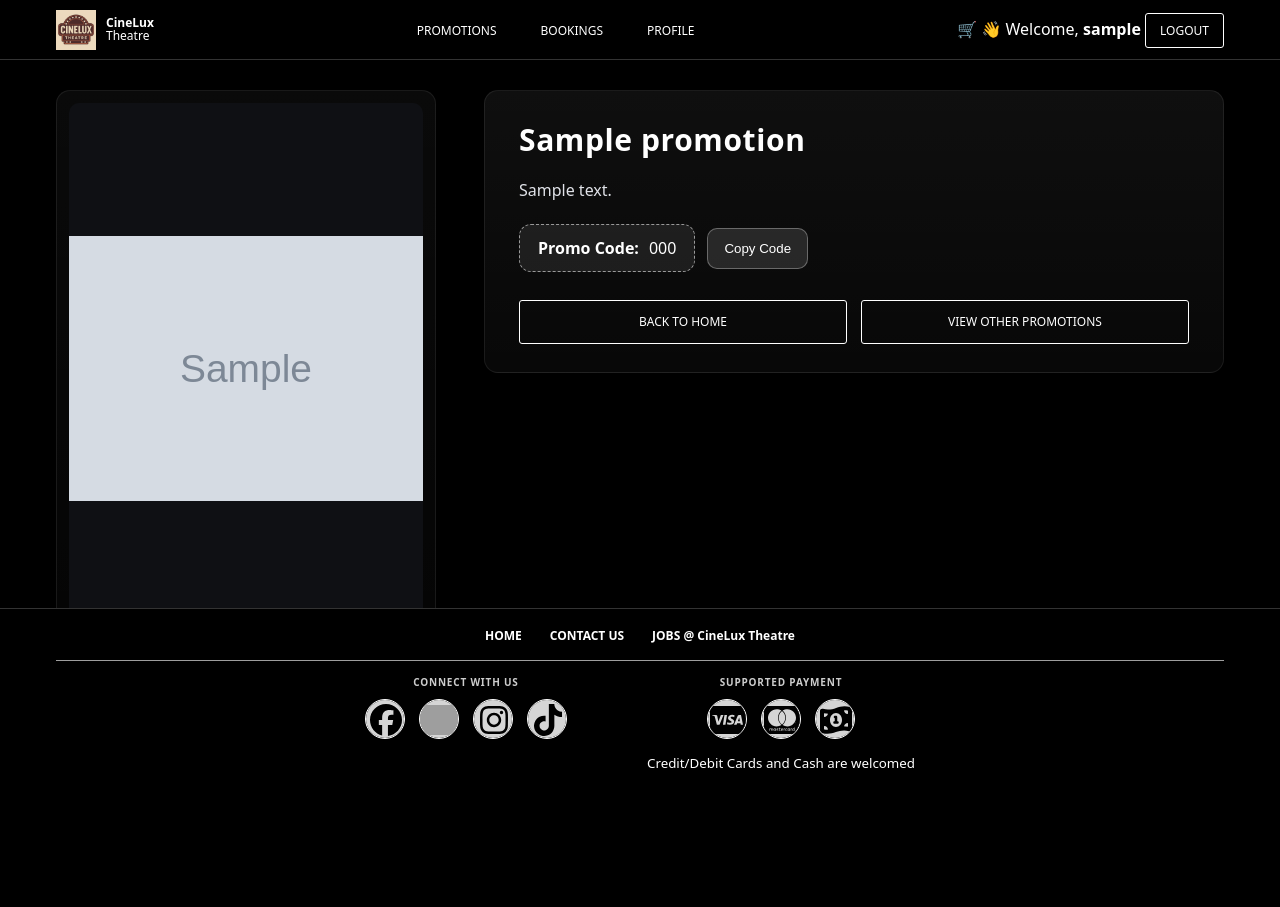
After one commit to dsnyeo/ie4727-cinema-project, a PHP site: page /promotiondetails.php?id=1 in a window 1280 px wide. The commit adds this page. Run offline with PHP 8.4, Linux system fonts and the light colour scheme; the visitor is signed in with stand-in values (Sample User, id 1); tables that the repository leaves empty hold one stand-in row (values such as "Sample post"); grey boxes marked "Sample" are stand-in pictures; grey boxes are pictures that could not be loaded.

Commit message:
promotions, promotiondetails page, cinema.sql, insert_into_promotions.sql

```diff
--- a/bookings.php
+++ b/bookings.php
@@ -192,7 +192,7 @@ function e($s){ return htmlspecialchars((string)$s, ENT_QUOTES, 'UTF-8'); }
         <div id="main_nav">
             <nav>
                 <ul>
-                <li><a href="#">PROMOTIONS</a></li>
+                <li><a href="promotions.php">PROMOTIONS</a></li>
                 <li><a href="bookings.php">BOOKINGS</a></li>
                 <li><a href="profile.php">PROFILE</a></li>
                 </ul>
--- a/cart.php
+++ b/cart.php
@@ -108,7 +108,7 @@ $grandTotalFmt = number_format($grandTotalRaw, 2);
         <div id="main_nav">
           <nav>
             <ul>
-              <li><a href="#">PROMOTIONS</a></li>
+              <li><a href="promotions.php">PROMOTIONS</a></li>
               <li><a href="bookings.php">BOOKINGS</a></li>
               <li><a href="profile.php">PROFILE</a></li>
             </ul>
--- a/checkout.php
+++ b/checkout.php
@@ -62,7 +62,7 @@ $grandTotalFmt = number_format($grandTotalRaw, 2);
         <div id="main_nav">
           <nav>
             <ul>
-              <li><a href="#">PROMOTIONS</a></li>
+              <li><a href="promotions.php">PROMOTIONS</a></li>
               <li><a href="bookings.php">BOOKINGS</a></li>
               <li><a href="profile.php">PROFILE</a></li>
             </ul>
--- a/index.php
+++ b/index.php
@@ -75,7 +75,7 @@ function e($s){ return htmlspecialchars($s ?? '', ENT_QUOTES, 'UTF-8'); }
         <div id="main_nav">
           <nav>
             <ul>
-              <li><a href="#">PROMOTIONS</a></li>
+              <li><a href="promotions.php">PROMOTIONS</a></li>
               <li><a href="bookings.php">BOOKINGS</a></li>
               <li><a href="profile.php">PROFILE</a></li>
             </ul>
--- a/jobs.php
+++ b/jobs.php
@@ -171,7 +171,7 @@ if ($_SERVER['REQUEST_METHOD'] === 'POST') {
         <div id="main_nav">
           <nav>
             <ul>
-              <li><a href="#">PROMOTIONS</a></li>
+              <li><a href="promotions.php">PROMOTIONS</a></li>
               <li><a href="bookings.php">BOOKINGS</a></li>
               <li><a href="profile.php">PROFILE</a></li>
             </ul>
--- a/login-main.php
+++ b/login-main.php
@@ -38,7 +38,7 @@ if ($flash) {
       <div id="main_nav">
       <nav>
         <ul>
-          <li><a href="#">PROMOTIONS</a></li>
+          <li><a href="promotions.php">PROMOTIONS</a></li>
           <li><a href="bookings.php">BOOKINGS</a></li>
           <li><a href="profile.php">PROFILE</a></li>
         </ul>
--- a/moviedetails.php
+++ b/moviedetails.php
@@ -93,7 +93,7 @@ $st->close();
         <div id="main_nav">
           <nav>
             <ul>
-              <li><a href="#">PROMOTIONS</a></li>
+              <li><a href="promotions.php">PROMOTIONS</a></li>
               <li><a href="bookings.php">BOOKINGS</a></li>
               <li><a href="profile.php">PROFILE</a></li>
             </ul>
--- a/profile.php
+++ b/profile.php
@@ -197,7 +197,7 @@ if ($_SERVER['REQUEST_METHOD'] === 'POST') {
         <div id="main_nav">
           <nav>
             <ul>
-              <li><a href="#">PROMOTIONS</a></li>
+              <li><a href="promotions.php">PROMOTIONS</a></li>
               <li><a href="bookings.php">BOOKINGS</a></li>
               <li><a href="profile.php">PROFILE</a></li>
             </ul>
--- /dev/null
+++ b/promotiondetails.php
@@ -0,0 +1,256 @@
+<?php
+include "dbconnect.php";
+session_start();
+
+if (!isset($dbcnx) || $dbcnx->connect_errno) {
+  die("Database connection not found or failed.");
+}
+
+$promo_id = isset($_GET['id']) ? (int)$_GET['id'] : 0;
+if ($promo_id <= 0) {
+  http_response_code(400);
+  $error = "Invalid promotion ID.";
+}
+
+$promo = null;
+if (!isset($error)) {
+  $stmt = $dbcnx->prepare("SELECT PromoID, PromoName, PromoImage, PromoDescription, PromoCode FROM promotions WHERE PromoID = ?");
+  $stmt->bind_param("i", $promo_id);
+  $stmt->execute();
+  $result = $stmt->get_result();
+  $promo = $result && $result->num_rows ? $result->fetch_assoc() : null;
+  $stmt->close();
+}
+
+function e($s){ return htmlspecialchars($s ?? '', ENT_QUOTES, 'UTF-8'); }
+$img = ($promo && !empty($promo['PromoImage'])) ? $promo['PromoImage'] : 'images/placeholder_promo.jpg';
+?>
+<!DOCTYPE html>
+<html lang="en">
+<head>
+  <meta charset="utf-8" />
+  <meta name="viewport" content="width=device-width,initial-scale=1" />
+  <title><?= isset($promo['PromoName']) ? e($promo['PromoName']).' | ' : '' ?>CineLux Theatre</title>
+  <link rel="stylesheet" href="styles.css" />
+  <style>
+    body, h1, h2, h3, p, span, a, strong, small { color: #fff !important; }
+
+    .promo-wrap { padding-top: 30px; padding-bottom: 80px; }
+
+    .promo-hero {
+      display: grid;
+      grid-template-columns: 380px 1fr;
+      gap: 48px;
+      align-items: start;
+      max-width: 1200px;
+      margin: 0 auto;
+    }
+
+    .poster-stage {
+      background: linear-gradient(180deg, rgba(255,255,255,0.04), rgba(255,255,255,0.02));
+      border: 1px solid rgba(255,255,255,0.08);
+      border-radius: 14px;
+      padding: 12px;
+      box-shadow: 0 16px 30px rgba(0,0,0,.45);
+    }
+    .poster-media {
+      width: 100%;
+      aspect-ratio: 2 / 3;
+      background: #0f1014;
+      border-radius: 10px;
+      display: flex; align-items: center; justify-content: center;
+      overflow: hidden;
+    }
+    .poster-media img {
+      width: 100%;
+      height: 100%;
+      object-fit: contain;
+    }
+
+    .promo-card {
+      background: linear-gradient(180deg, rgba(255,255,255,0.06), rgba(255,255,255,0.03));
+      border: 1px solid rgba(255,255,255,0.08);
+      border-radius: 14px;
+      padding: 28px 34px;
+      box-shadow: 0 18px 40px rgba(0,0,0,.35);
+    }
+
+    .promo-title {
+      font-size: 30px; letter-spacing: .02em; margin-bottom: 16px;
+      color: #fff;
+    }
+
+    .promo-desc {
+      color: #e0e2e8;
+      line-height: 1.75;
+      margin-bottom: 20px;
+      font-size: 16px;
+      text-align: justify;
+    }
+
+    .code-row { display:flex; gap:12px; align-items:center; margin-top: 12px; }
+    .promo-code {
+      display:inline-flex; align-items:center; gap:10px;
+      border:1px dashed #999;
+      border-radius: 12px;
+      padding: 12px 18px;
+      background: rgba(255,255,255,0.08);
+      font-size: 16px;
+    }
+
+    .copy-btn {
+      border: 1px solid rgba(255,255,255,0.3);
+      background: rgba(255,255,255,0.12);
+      color: #fff;
+      padding: 12px 16px;
+      border-radius: 10px;
+      cursor: pointer;
+      transition: transform .15s ease, filter .15s ease;
+    }
+    .copy-btn:hover { transform: translateY(-1px); filter: brightness(1.1); }
+
+    .actions {
+      display:flex;
+      gap:14px;
+      margin-top: 28px;
+    }
+
+    .actions .btn,
+    .actions .btn_outline {
+    display: inline-flex;
+    align-items: center;
+    justify-content: center;
+    text-align: center;
+    min-height: 44px;
+    line-height: 1;
+    padding: 12px 18px;
+    }
+  </style>
+</head>
+<body>
+  <header>
+    <div id="wrapper">
+      <div class="container header_bar">
+        <a class="brand" href="index.php">
+          <span class="brand_logo">
+            <img src="./images/cinema_logo.png" alt="Cinema Logo">
+          </span>
+          <span class="brand_text">
+            <strong>CineLux</strong><br />
+            <span>Theatre</span>
+          </span>
+        </a>
+        <div id="main_nav">
+          <nav>
+            <ul>
+              <li><a href="promotions.php">PROMOTIONS</a></li>
+              <li><a href="bookings.php">BOOKINGS</a></li>
+              <li><a href="profile.php">PROFILE</a></li>
+            </ul>
+          </nav>
+        </div>
+        <div>
+          <?php if (isset($_SESSION['sess_user'])): ?>
+            <span class="welcome_text">
+              <a href="cart.php" style="text-decoration: none;">🛒</a>
+              👋 Welcome, <strong><?= e($_SESSION['sess_user']) ?></strong>
+            </span>
+            <a class="btn btn_ghost" href="logout.php">LOGOUT</a>
+          <?php else: ?>
+            <a class="btn btn_ghost" href="login-main.php">LOGIN</a>
+          <?php endif; ?>
+        </div>
+      </div>
+    </div>
+  </header>
+  <main>
+    <section class="section promo-wrap">
+      <div class="container">
+        <?php if (isset($error)): ?>
+          <h2 class="section_title">PROMOTION</h2>
+          <p><?= e($error) ?></p>
+          <div class="actions">
+            <a class="btn btn_outline" href="index.php">BACK TO HOME</a>
+            <a class="btn btn_outline" href="promotions.php">VIEW OTHER PROMOTIONS</a>
+          </div>
+        <?php elseif (!$promo): ?>
+          <h2 class="section_title">PROMOTION NOT FOUND</h2>
+          <p>The promotion you’re looking for doesn’t exist or may have been removed.</p>
+          <div class="actions">
+            <a class="btn btn_outline" href="index.php">BACK TO HOME</a>
+            <a class="btn btn_outline" href="promotions.php">VIEW OTHER PROMOTIONS</a>
+          </div>
+        <?php else: ?>
+          <div class="promo-hero">
+            <div class="poster-stage">
+              <div class="poster-media">
+                <img src="<?= e($img) ?>" alt="<?= e($promo['PromoName']) ?> Poster" />
+              </div>
+            </div>
+            <div class="promo-card">
+              <h1 class="promo-title"><?= e($promo['PromoName']) ?></h1>
+              <?php if (!empty($promo['PromoDescription'])): ?>
+                <div class="promo-desc"><?= nl2br(e($promo['PromoDescription'])) ?></div>
+              <?php endif; ?>
+              <?php if (!empty($promo['PromoCode'])): ?>
+                <div class="code-row">
+                  <div class="promo-code" id="promoCode" data-code="<?= e($promo['PromoCode']) ?>">
+                    <strong>Promo Code:</strong> <span><?= e($promo['PromoCode']) ?></span>
+                  </div>
+                  <button class="copy-btn" id="copyBtn" type="button">Copy Code</button>
+                </div>
+              <?php endif; ?>
+              <div class="actions">
+                <a class="btn btn_outline" href="index.php">BACK TO HOME</a>
+                <a class="btn btn_outline" href="promotions.php">VIEW OTHER PROMOTIONS</a>
+              </div>
+            </div>
+          </div>
+        <?php endif; ?>
+      </div>
+    </section>
+  </main>
+  <footer class="site_footer">
+    <div class="container footer_links">
+      <a href="index.php">HOME</a>
+      <a href="#">CONTACT US</a>
+      <a href="jobs.php">JOBS @ CineLux Theatre</a>
+    </div>
+    <div class="container"><hr class="footer_divider" /></div>
+    <div class="container footer_panels">
+      <div class="footer_panel left">
+        <div class="panel_title">CONNECT WITH US</div>
+        <ul class="icon_list" aria-label="Social links">
+          <li><a class="icon_btn"><img src="./images/fb.svg" alt="Facebook"></a></li>
+          <li><a class="icon_btn" aria-label="Twitter / X"><img src="./images/x.svg" alt="Twitter | X"></a></li>
+          <li><a class="icon_btn" aria-label="Instagram"><img src="./images/instagram.svg" alt="Instagram"></a></li>
+          <li><a class="icon_btn" aria-label="TikTok"><img src="./images/tiktok.svg" alt="TikTok"></a></li>
+        </ul>
+      </div>
+      <div class="footer_panel right">
+        <div class="panel_title">SUPPORTED PAYMENT</div>
+        <ul class="icon_list" aria-label="Payment">
+          <li><a href="#" class="icon_btn"><img src="./images/visa.svg" alt="visa"></a></li>
+          <li><a href="#" class="icon_btn"><img src="./images/mastercard.svg" alt="mastercard"></a></li>
+          <li><a href="#" class="icon_btn"><img src="./images/cash.svg" alt="cash"></a></li>
+        </ul>
+        <small>Credit/Debit Cards and Cash are welcomed</small>
+      </div>
+    </div>
+  </footer>
+  <script>
+    const btn = document.getElementById('copyBtn');
+    const pill = document.getElementById('promoCode');
+    if (btn && pill) {
+      btn.addEventListener('click', () => {
+        const code = pill.getAttribute('data-code');
+        navigator.clipboard.writeText(code).then(() => {
+          const oldText = btn.textContent;
+          btn.textContent = 'Copied!';
+          setTimeout(() => btn.textContent = oldText, 1200);
+        });
+      });
+    }
+  </script>
+</body>
+</html>
--- a/seat_booking.php
+++ b/seat_booking.php
@@ -127,7 +127,7 @@ if ($stmt = $dbcnx->prepare($sqlBooked)) {
         <div id="main_nav">
           <nav>
             <ul>
-              <li><a href="#">PROMOTIONS</a></li>
+              <li><a href="promotions.php">PROMOTIONS</a></li>
               <li><a href="bookings.php">BOOKINGS</a></li>
               <li><a href="profile.php">PROFILE</a></li>
             </ul>
```
Also changed, not shown: cinema.sql (+8 -0 lines), insert_into_promotions.sql (added, +8 -0 lines), promotions.php (added, +133 -0 lines), images/promotions/promo1.jpg (added).
